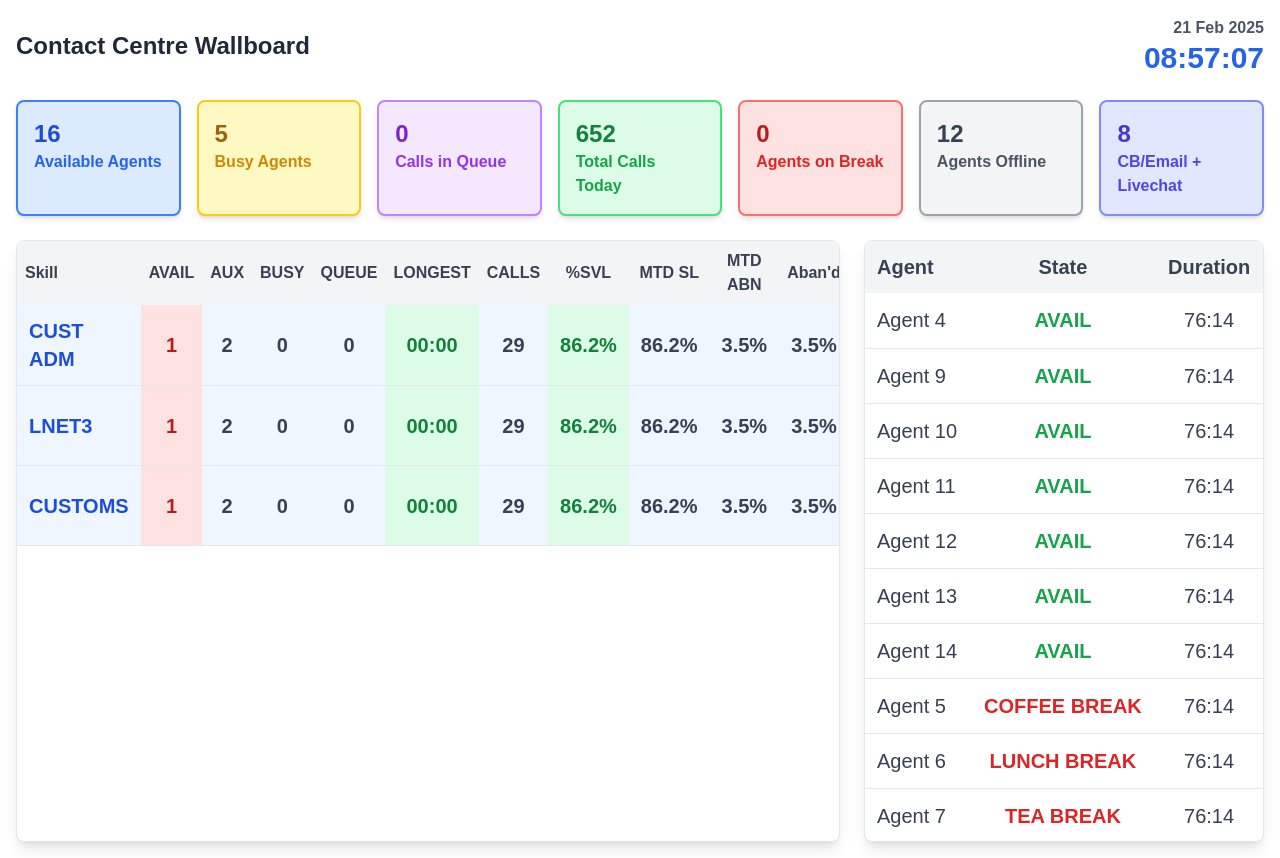
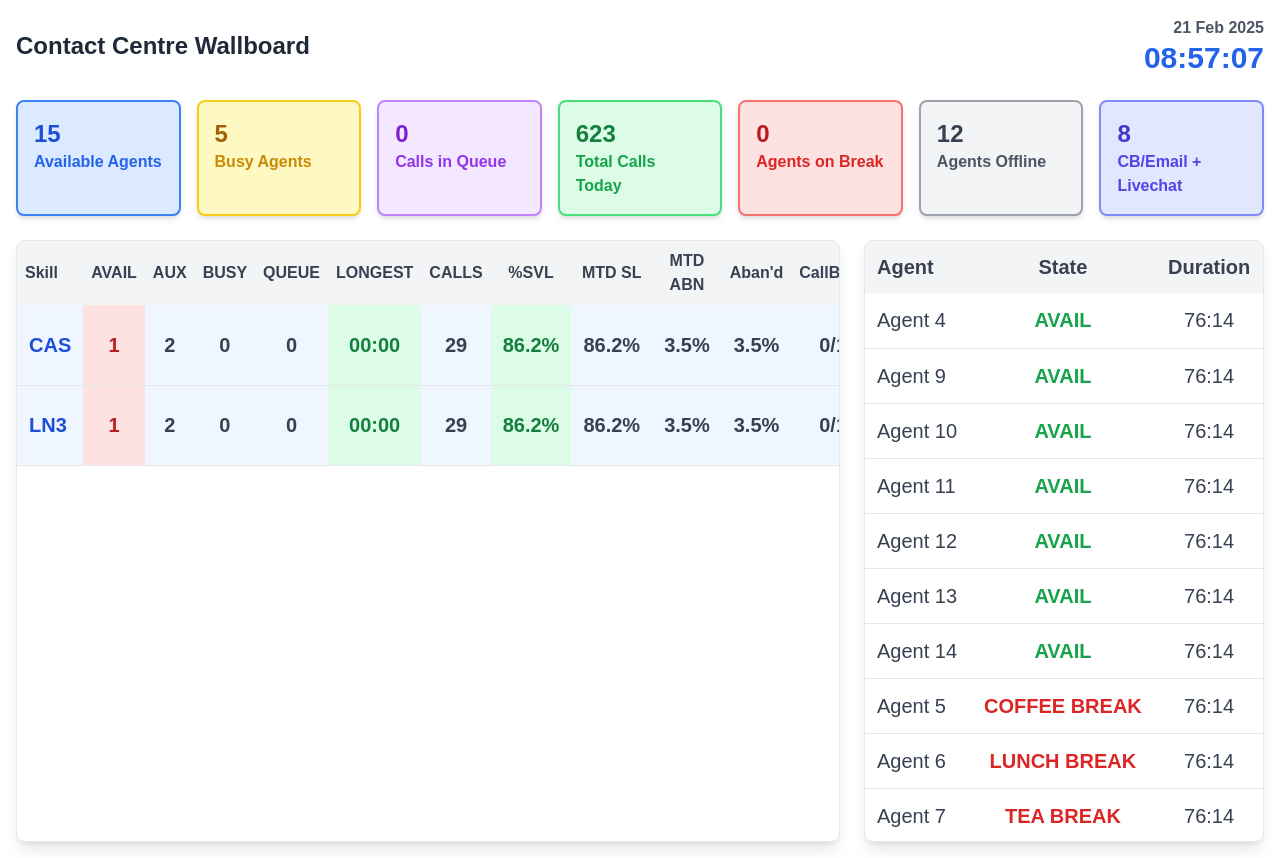
Before and after one commit to HIMATEJAL/wallboard, a Next.js app: page / in a window 1280 px wide. Built offline with nearby package versions, Linux system fonts and the light colour scheme.

Commit message:
Final Review Build for CL - Onsite Demo 12Mar25 v5

```diff
--- a/components/complete-wallboard.tsx
+++ b/components/complete-wallboard.tsx
@@ -147,7 +147,7 @@
       isAggregate: true
     },
     {
-      name: 'INTEREQ',
+      name: 'SPEX',
       avail: 1,
       aux: 1,
       busy: 0,
@@ -164,7 +164,7 @@
       isAggregate: true
     },
     {
-      name: 'PSS-INLIS',
+      name: 'PSS',
       avail: 1,
       aux: 2,
       busy: 0,
@@ -181,7 +181,7 @@
       isAggregate: true
     },
     {
-      name: 'P & A',
+      name: 'PAT',
       avail: 1,
       aux: 2,
       busy: 0,
@@ -198,7 +198,7 @@
       isAggregate: true
     },
     {
-      name: 'CUST ADM',
+      name: 'CAS',
       avail: 1,
       aux: 2,
       busy: 0,
@@ -215,7 +215,7 @@
       isAggregate: true
     },
     {
-      name: 'LNET3',
+      name: 'LN3',
       avail: 1,
       aux: 2,
       busy: 0,
@@ -230,24 +230,7 @@
       mtdAbn: '3.5%',
       callback: '0/1',
       isAggregate: true
-    },
-    {
-      name: 'CUSTOMS',
-      avail: 1,
-      aux: 2,
-      busy: 0,
-      queue: 0,
-      longest: '00:00',
-      calls: 29,
-      aban: 1,
-      svl: 86.2,
-      answered: '86.2%',
-      abandoned: '3.5%',
-      mtdSl: '86.2%',
-      mtdAbn: '3.5%',
-      callback: '0/1',
-      isAggregate: true
-    },
+    }
     // Add the rest of your individual skills here...
   ]);
 
```
